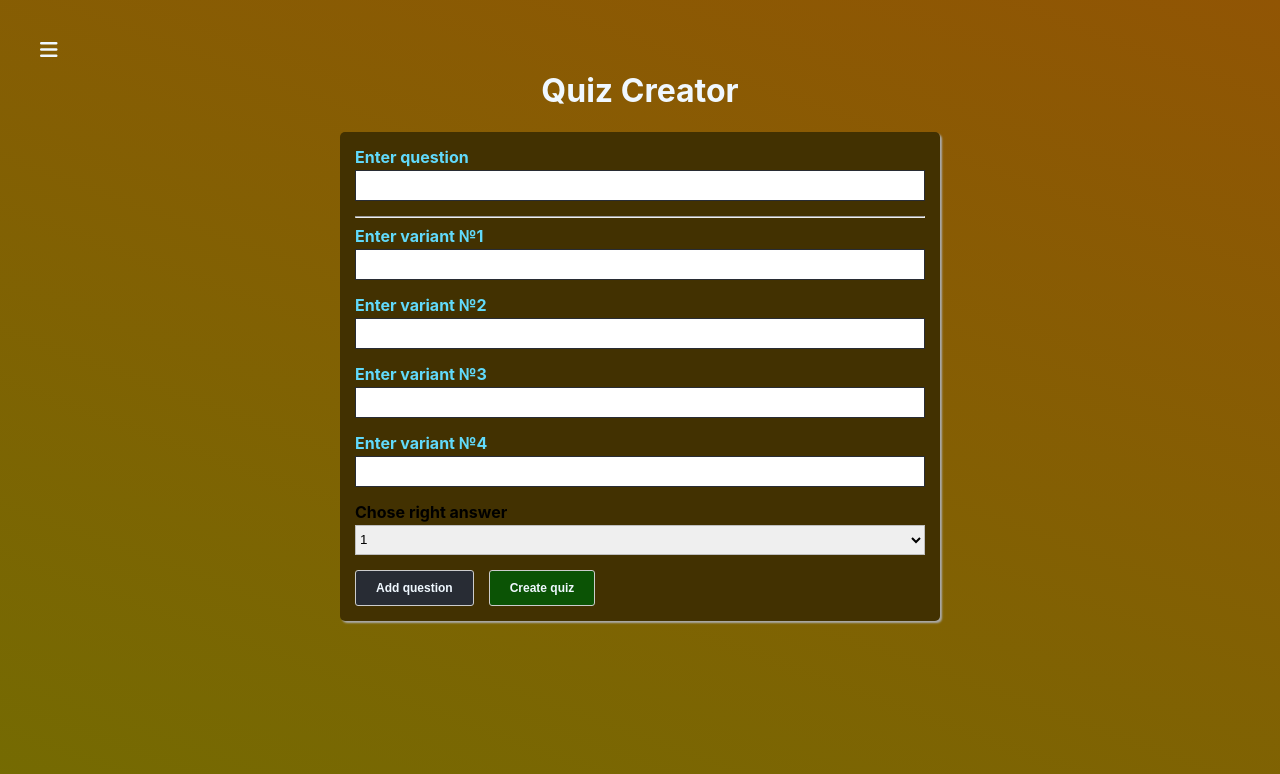
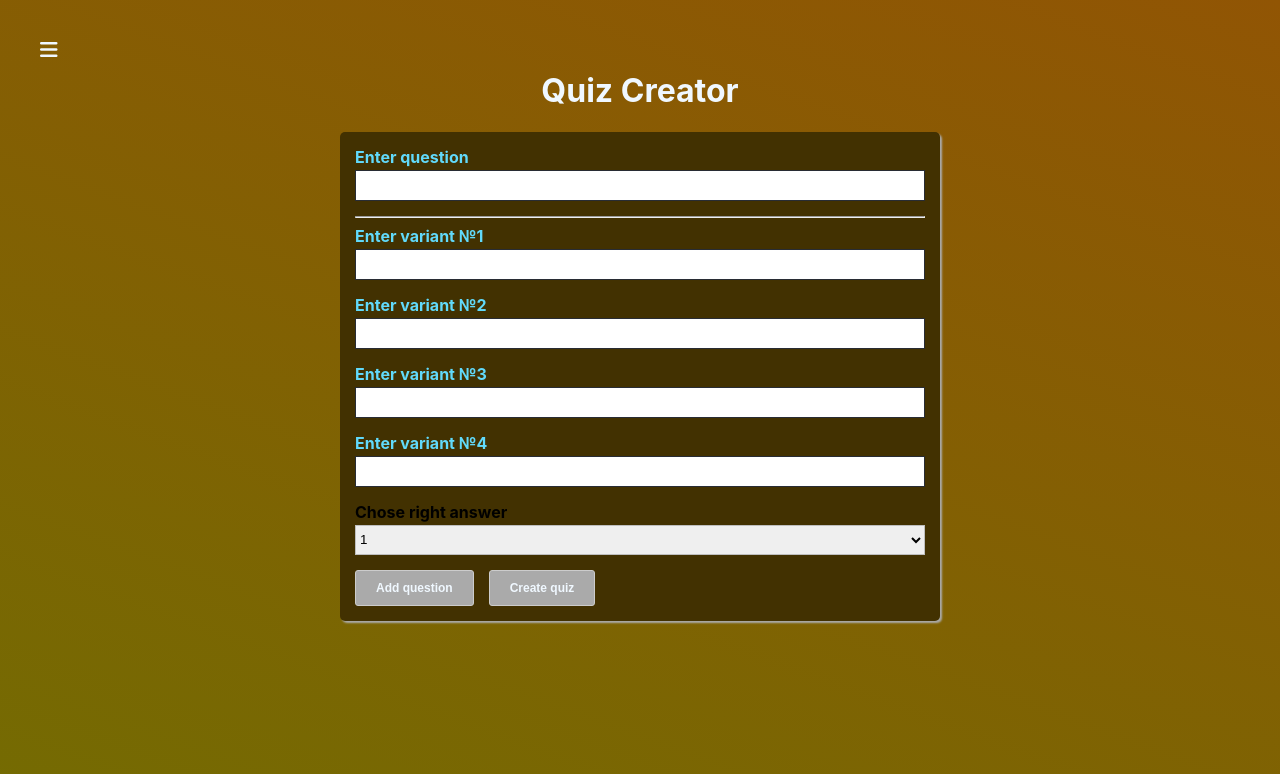
Before and after one commit to RomanDubinin/ReactSandbox, a React (Create React App) app in the folder quiz-app/: page /quiz-creator in a window 1280 px wide. Shown: the top 774 px of the page. Built offline with nearby package versions, Linux system fonts and the light colour scheme.

Commit message:
inputs on create quiz page are alive

```diff
--- a/quiz-app/src/QuizCreator/QuizCreator.js
+++ b/quiz-app/src/QuizCreator/QuizCreator.js
@@ -2,7 +2,7 @@ import React from "react";
 import Button from "../UI/Button/Button";
 import Input from "../UI/Input/Input";
 import Select from "../UI/Select/Select";
-import {createControl} from "../Form/FormFramework";
+import {createControl, validate, validateForm} from "../Form/FormFramework";
 import './QuizCreator.css'
 
 function createOptionControl(number) {
@@ -38,23 +38,34 @@ export default class QuizCreator extends React.Component{
     state = {
         quiz: [],
         rightAnswerId: 1,
-        formControls: createFormControls()
+        formControls: createFormControls(),
+        isFormValid: false
     };
 
     submitHandler = event => {
         event.preventDefault();
     };
 
-    addQuestionHandler = () => {
-
+    addQuestionHandler = event => {
+        event.preventDefault();
     };
 
-    createQuizHandler = () => {
-
+    createQuizHandler = event => {
+        event.preventDefault();
     };
 
-    changeHandler = () => {
+    changeHandler = (value, controlName) => {
+        const formControls = {...this.state.formControls};
+        const control = {...formControls[controlName]};
+        control.touched = true;
+        control.value = value;
+        control.valid = validate(control.value, control.validation)
 
+        formControls[controlName] = control;
+        this.setState({
+            formControls,
+            isFormValid: validateForm(formControls)
+        })
     };
 
     renderInputs = () => {
@@ -104,10 +115,18 @@ export default class QuizCreator extends React.Component{
                             ]}
                         />
 
-                        <Button buttonType='primary' onClick={this.addQuestionHandler}>
+                        <Button
+                            buttonType='primary'
+                            onClick={this.addQuestionHandler}
+                            disabled={!this.state.isFormValid}
+                        >
                             Add question
                         </Button>
-                        <Button buttonType='success' onClick={this.createQuizHandler}>
+                        <Button
+                            buttonType='success'
+                            onClick={this.createQuizHandler}
+                            disabled={this.state.quiz.length === 0}
+                        >
                             Create quiz
                         </Button>
                     </form>
```
